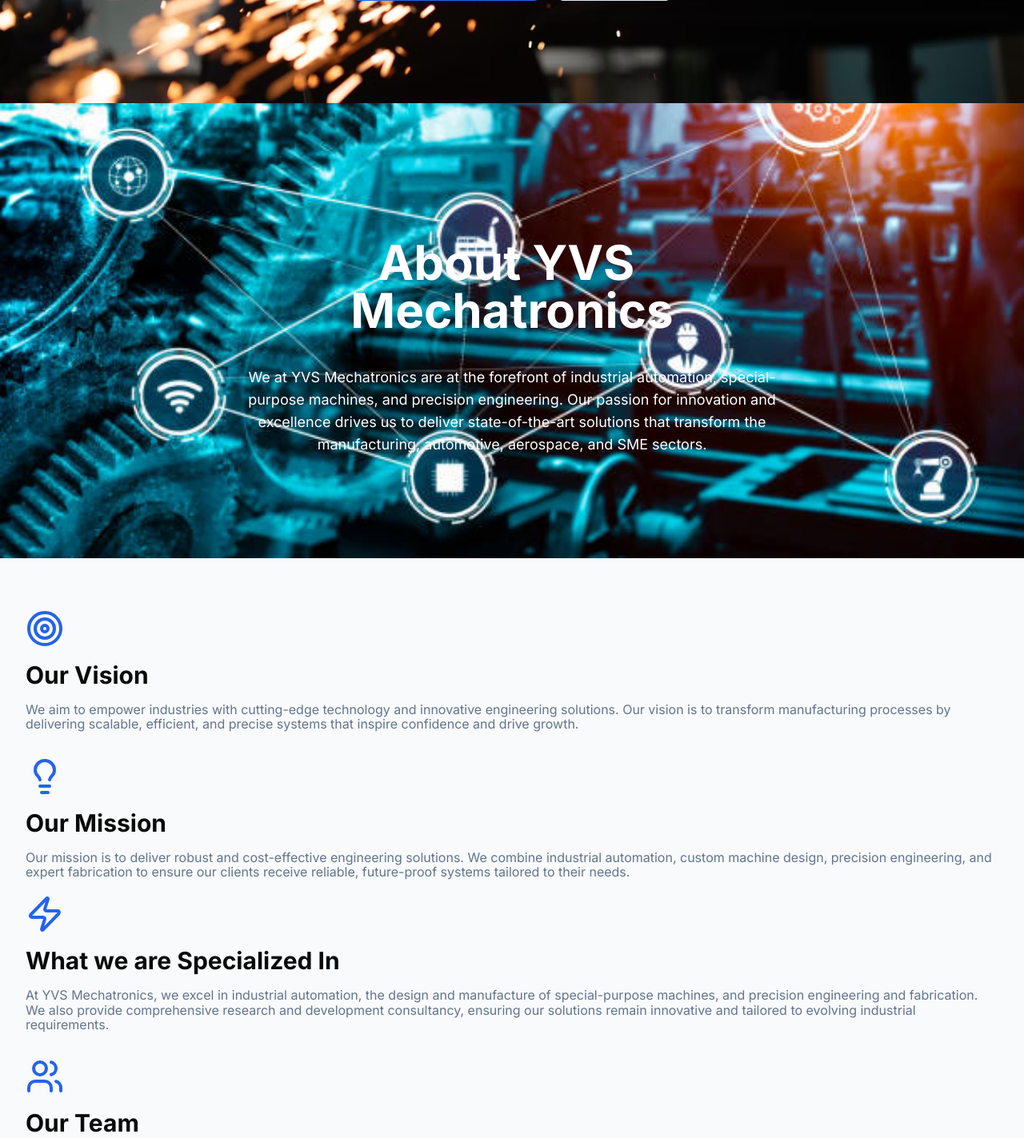
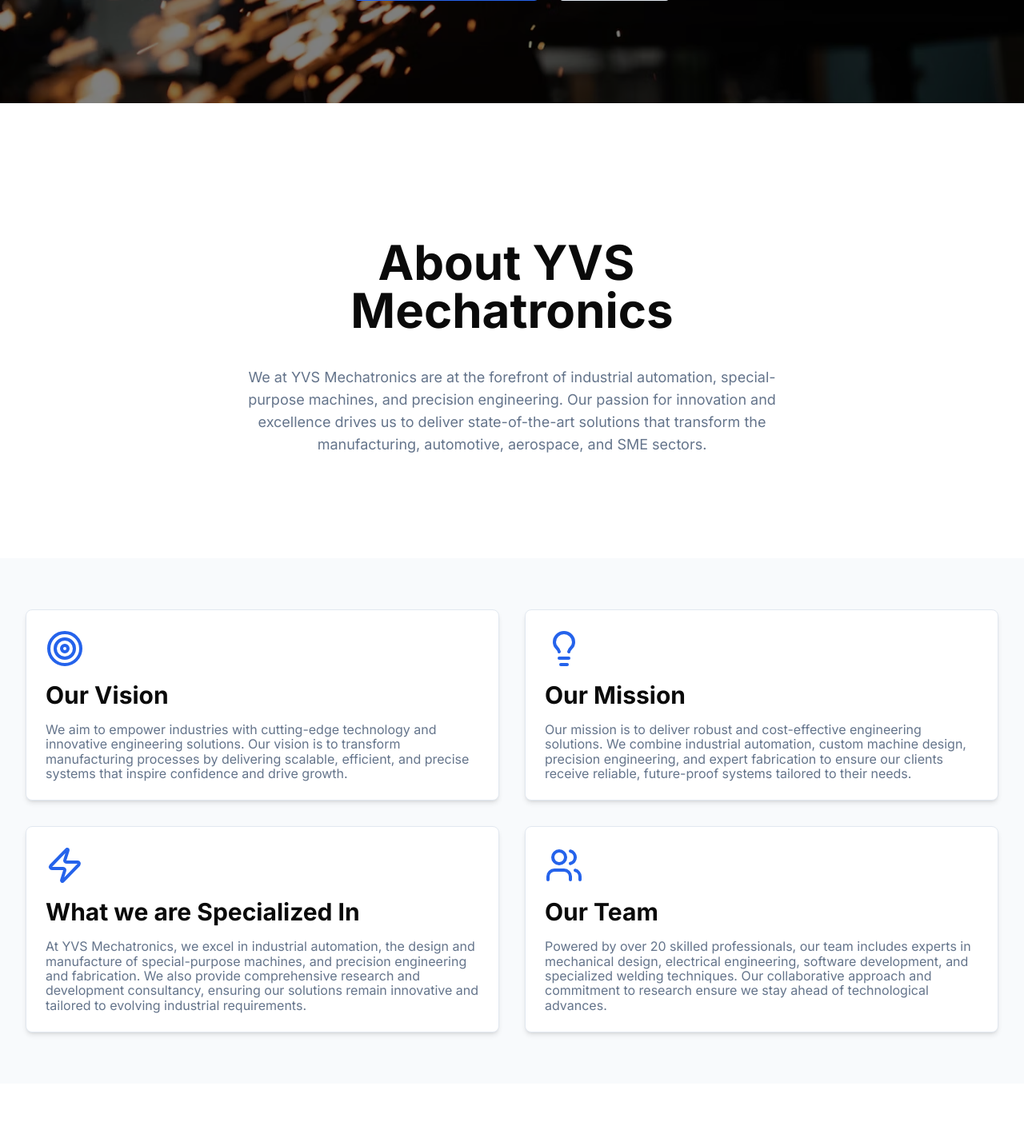
Before and after one commit to yvshost25/YVS_Mechatronics_Argonix, a Next.js app: page / in a window 1280 px wide. Shown: the part 600-2023 px from the top of the page at 80% size. Built offline with nearby package versions, Linux system fonts and the light colour scheme.

Commit message:
changes in ui bg images etc..

```diff
--- a/app/about/page.tsx
+++ b/app/about/page.tsx
@@ -1,14 +1,13 @@
 "use client";
 
 import { motion } from "framer-motion";
-import { Award, Users, Target, Lightbulb, Zap } from "lucide-react";
+import {Users, Target, Lightbulb, Zap } from "lucide-react";
 import {
-  AnimatedSpan,
   TypingAnimation,
 } from "@/components/magicui/terminal";
 import { BlurFade } from "@/components/magicui/blur-fade";
 import { TextAnimate } from "@/components/magicui/text-animate";
-import Image from "next/image";
+import { Card, CardContent } from "@/components/ui/card";
 
 export default function AboutPage() {
   const fadeIn = {
@@ -20,15 +19,7 @@
   return (
     <div className="min-h-screen bg-background">
       {/* Hero Section with Background Image */}
-      <section
-        className="relative overflow-hidden py-20 sm:py-32"
-      >
-        <Image
-          src="/images/about_bg.png"
-          alt="Fabrication background"
-          fill
-          className="absolute inset-0 object-cover dark:opacity-30"
-        />
+      <section className="relative overflow-hidden py-20 sm:py-32">
         {/* <section
         className="relative overflow-hidden py-20 sm:py-32"> */}
         <div className="relative z-10 container mx-auto px-4 sm:px-6 lg:px-8">
@@ -38,12 +29,12 @@
             animate={fadeIn.animate}
             transition={fadeIn.transition}
           >
-            <h1 className="text-3xl font-bold sm:text-6xl text-white">
+            <h1 className="text-3xl font-bold sm:text-6xl">
               <TextAnimate startOnView>
                 About YVS Mechatronics
               </TextAnimate>
             </h1>
-            <p className="mt-6 text-lg text-white">
+            <p className="mt-6 text-lg text-muted-foreground">
               We at YVS Mechatronics are at the forefront of industrial automation,
               special-purpose machines, and precision engineering. Our passion for
               innovation and excellence drives us to deliver state-of-the-art solutions
@@ -56,10 +47,11 @@
       {/* Vision, Mission, Specialization & Employees Section with BlurFade */}
       <section className="py-16 bg-muted/50">
         <div className="relative z-10 container mx-auto px-4 sm:px-6 lg:px-8">
-          {/* Vision & Mission */}
-          <div className="grid gap-8 items-center justify-end">
+          <div className="grid grid-cols-1 lg:grid-cols-2 gap-8">
+            {/* Vision */}
             <BlurFade delay={0.2} inView>
-              <div className="space-y-4">
+              <Card className="shadow-md">
+                <CardContent className="p-6 space-y-4">
                   <Target className="h-12 w-12 text-primary" />
                   <h2 className="text-3xl font-bold">Our Vision</h2>
                   <p className="text-muted-foreground">
@@ -68,10 +60,14 @@
                     by delivering scalable, efficient, and precise systems that inspire confidence
                     and drive growth.
                   </p>
-              </div>
+                </CardContent>
+              </Card>
             </BlurFade>
+
+            {/* Mission */}
             <BlurFade delay={0.4} inView>
-              <div className="space-y-4">
+              <Card className="shadow-md">
+                <CardContent className="p-6 space-y-4">
                   <Lightbulb className="h-12 w-12 text-primary" />
                   <h2 className="text-3xl font-bold">Our Mission</h2>
                   <p className="text-muted-foreground">
@@ -80,14 +76,14 @@
                     and expert fabrication to ensure our clients receive reliable, future-proof
                     systems tailored to their needs.
                   </p>
-              </div>
+                </CardContent>
+              </Card>
             </BlurFade>
-          </div>
 
-          {/* Specialization & Employees */}
-          <div className="grid gap-8 items-center mt-5">
+            {/* Specialization */}
             <BlurFade delay={0.6} inView>
-              <div className="space-y-4">
+              <Card className="shadow-md">
+                <CardContent className="p-6 space-y-4">
                   <Zap className="h-12 w-12 text-primary" />
                   <h2 className="text-3xl font-bold">What we are Specialized In</h2>
                   <p className="text-muted-foreground">
@@ -96,10 +92,14 @@
                     provide comprehensive research and development consultancy, ensuring our solutions
                     remain innovative and tailored to evolving industrial requirements.
                   </p>
-              </div>
+                </CardContent>
+              </Card>
             </BlurFade>
+
+            {/* Team */}
             <BlurFade delay={0.8} inView>
-              <div className="space-y-4">
+              <Card className="shadow-md">
+                <CardContent className="p-6 space-y-4">
                   <Users className="h-12 w-12 text-primary" />
                   <h2 className="text-3xl font-bold">Our Team</h2>
                   <p className="text-muted-foreground">
@@ -108,7 +108,8 @@
                     techniques. Our collaborative approach and commitment to research ensure we stay
                     ahead of technological advances.
                   </p>
-              </div>
+                </CardContent>
+              </Card>
             </BlurFade>
           </div>
         </div>
--- a/app/customers/page.tsx
+++ b/app/customers/page.tsx
@@ -4,7 +4,6 @@
 import { Star } from "lucide-react"
 import { Card, CardContent } from "@/components/ui/card"
 import Image from "next/image"
-import { ShineBorder } from "@/components/magicui/shine-border"
 import { TextAnimate } from "@/components/magicui/text-animate"
 import { BlurFade } from "@/components/magicui/blur-fade"
 
@@ -79,16 +78,6 @@
           </motion.div>
         </div>
       </section>
-      <BlurFade inView>
-        <div className="relative  items-center w-full h-[400px]">
-          <Image
-            src="/customer.png"
-            alt="customer"
-            fill
-            className="object-contain h-full w-full"
-          />
-        </div>
-      </BlurFade>
       {/* Testimonials */}
       <section className="py-16 bg-muted/50">
         <div className="relative z-10 container mx-auto px-4 sm:px-6 lg:px-8">
--- a/app/page.tsx
+++ b/app/page.tsx
@@ -22,7 +22,7 @@
             fill
             className="absolute inset-0 object-cover dark:opacity-30"
           />
-          <div className="absolute inset-0" />
+          <div className="absolute inset-0 bg-black/50" />
           <div className="relative z-10 container mx-auto px-4 sm:px-6 lg:px-8">
             <div className="mx-auto max-w-2xl text-center">
               <h1 className="text-3xl font-bold tracking-tighter sm:text-6xl text-white">
--- a/app/services/page.tsx
+++ b/app/services/page.tsx
@@ -156,16 +156,7 @@
   return (
     <div className="min-h-screen bg-background">
       {/* Hero Section */}
-      <section
-        className="relative overflow-hidden py-20 sm:py-32">
-        <Image
-          src="/images/service_bg.png"
-          alt="Fabrication background"
-          fill
-          className="absolute inset-0 object-cover opacity-100 dark:opacity-30"
-        />
-        {/* <section
-        className="relative overflow-hidden py-20 sm:py-32 bg-muted/50"> */}
+      <section className="relative overflow-hidden py-20 sm:py-32">
         <div className="relative z-10 container mx-auto px-4 sm:px-6 lg:px-8">
           <motion.div
             className="mx-auto max-w-2xl text-center"
@@ -178,7 +169,7 @@
                 Our Services
               </TextAnimate>
             </h1>
-            <p className="mt-6 text-lg text-white">
+            <p className="mt-6 text-lg text-muted-foreground">
               Discover our innovative solutions designed for the future of manufacturing.
               At YVS Mechatronics, we deliver cutting-edge industrial automation,
               custom special-purpose machines, and precision engineering services.
```
Lines whose indentation alone changed are shown as unchanged.
